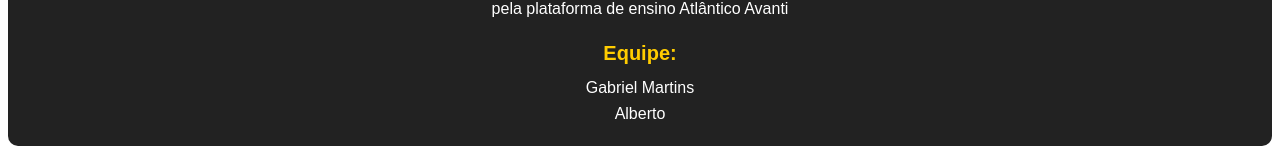
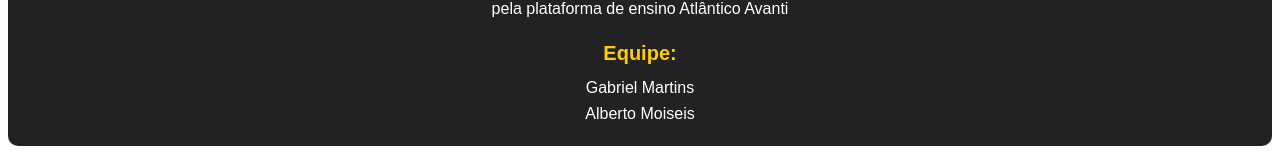
Before and after one commit to Marttinis/Calculadora_de_Gastos, a React (Vite) app: page / in a window 1280 px wide. Shown: the part 976-1127 px from the top of the page. Built offline with nearby package versions, Linux system fonts and the light colour scheme.

Commit message:
ajustando algumas coisas no css da pagina

```diff
--- a/src/Components/Footer.jsx
+++ b/src/Components/Footer.jsx
@@ -12,7 +12,7 @@
             <h3>Equipe:</h3>
             <p>
                 Gabriel Martins <br />
-                Alberto
+                Alberto Moiseis
             </p>
 
         </footer>
```
